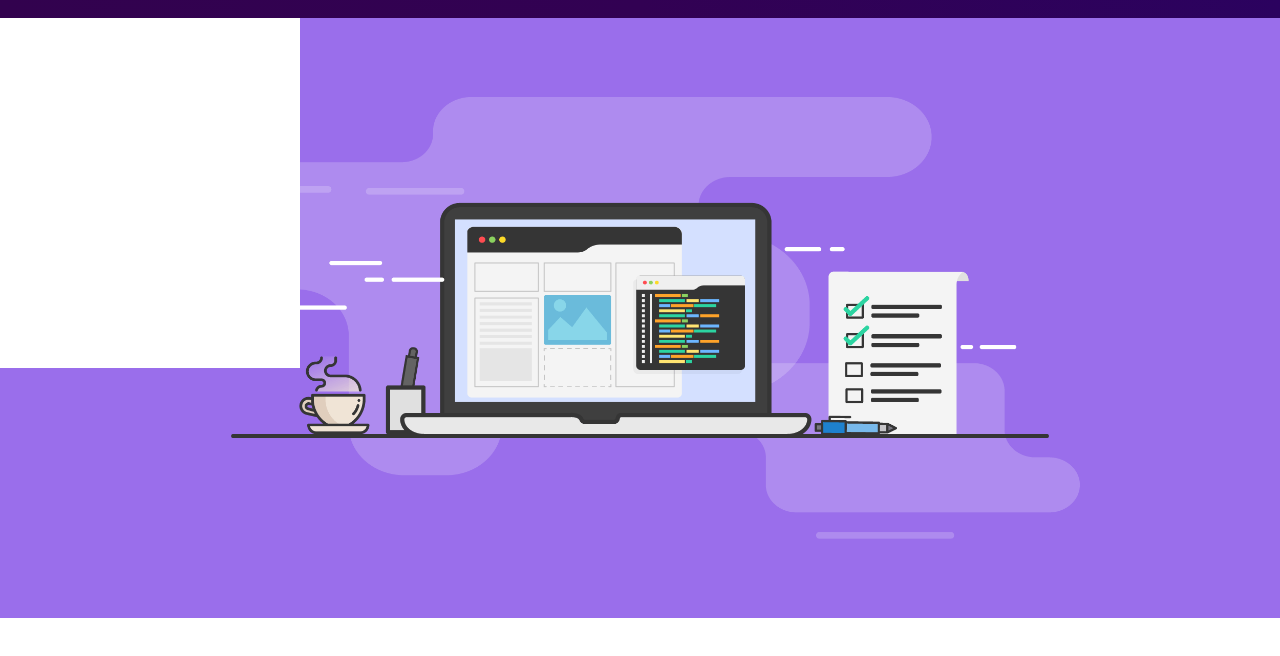
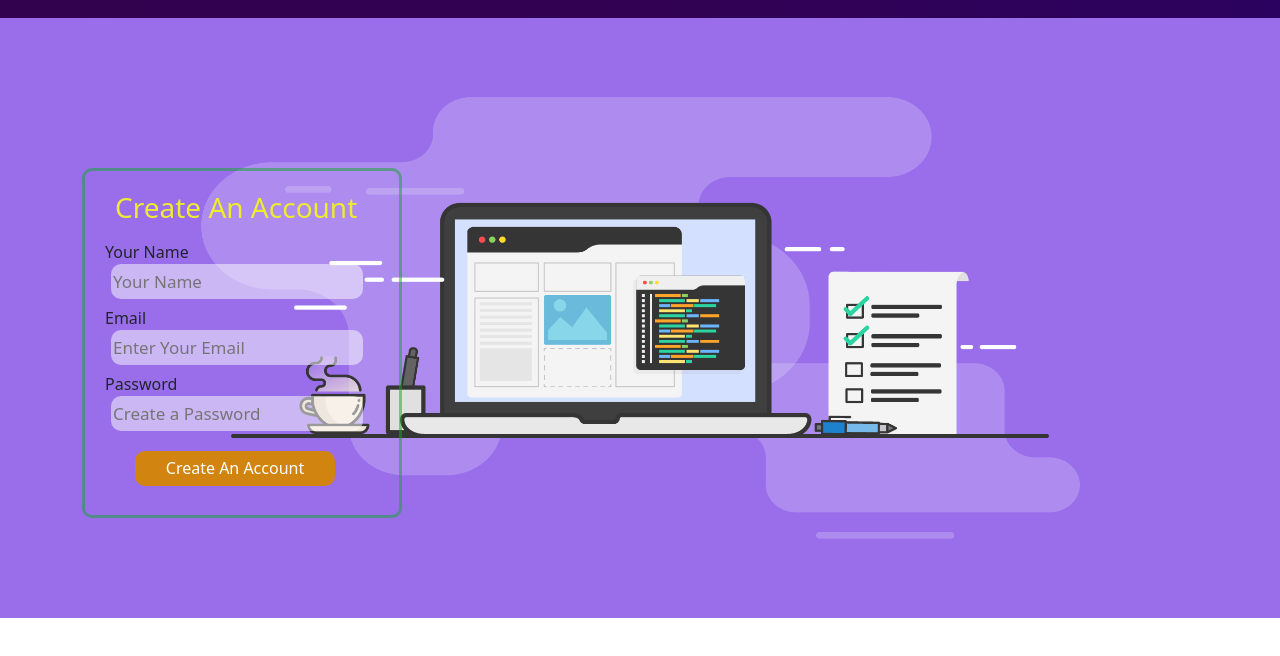
Before and after one commit to midlajpp/web-design-best, a plain HTML site: page sample/index.html in a window 1280 px wide. Shown: the part 58-714 px from the top of the page. Drawn offline with nearby package versions, Linux system fonts and the light colour scheme.

Commit message:
section-modified

```diff
--- a/sample/index.html
+++ b/sample/index.html
@@ -51,10 +51,21 @@
     <!--Heder end-->
 
     <!--section one start-->
-    <section>
-        <div class="bg-cover">
-            <div class="sign-btn">
-
+    <section class="bg-cover">
+        <div class="container">
+            <div class="row">
+                <div class="col-md-10 col-lg-6 col-xl-5">
+                    <form action="" class="form-page">
+                        <h3 class="Create">Create An Account</h3>
+                        <label for="" id="names">Your Name</label><br>
+                        <input type="text" id="txt" placeholder="Your Name"> <br>
+                        <label for="" id="names">Email</label><br>
+                        <input type="email" id="txt" placeholder="Enter Your Email"><br>
+                        <label for="" id="names">Password</label><br>
+                        <input type="password" id="txt" placeholder="Create a Password"><br>
+                        <button class="btn-create"><label for="">Create An Account</label></button>
+                    </form>
+                </div>
             </div>
         </div>
     </section>
--- a/sample/style.css
+++ b/sample/style.css
@@ -147,8 +147,47 @@ a:hover {
   width: 100%;
   height: 600px;
 }
-.sign-btn{
-  width: 300px;
+.txt{
+  width: 50%;
+  float: left;
+}
+.form-page{
+  width: 320px;
   height: 350px;
-  background-color: #fff;
+  background: transparent;
+  border: 3px solid rgba(14, 167, 39, 0.5);
+  border-radius: 10px;
+  filter: blur(00.5s);
+  margin-top: 150px;
 }
+.Create{
+  margin-left: 30px;
+  margin-top: 20px;
+  color: #eeeb31;
+
+}
+#txt{
+  margin-left: 26px;
+  border: none;
+  border-radius: 10px;
+  border-color: solid rgba(255,255,255,0.5);
+  background: rgba(255,255,255,0.5);
+  outline: none;
+  font-size: 17px;
+  height: 35px;
+}
+#names{
+  margin-left: 20px;
+  margin-top: 7px;
+}
+.btn-create{
+  margin-left: 50px;
+  margin-top: 20px;
+  width: 200px;
+  height: 35px;
+  border-radius: 10px;
+  color: #fff;
+  background-color: rgb(209, 132, 16);
+  border: none;
+  outline: none;
+}
```
